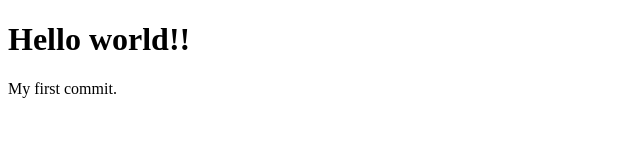
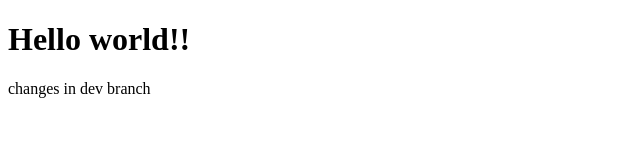
Before and after one commit to satishkollati/tismonew9, a plain HTML site: page index.html in a window 1280 px wide. Shown: the full height of the page, 0-640 px from the left. Drawn offline with Linux system fonts and the light colour scheme.

Commit message:
changes in dev branch

```diff
--- a/index.html
+++ b/index.html
@@ -4,7 +4,7 @@
 
 <h1>Hello world!!</h1>
 
-<p>My first commit.</p>
+<p>changes in dev branch</p>
 
 </body>
 </html>
```
